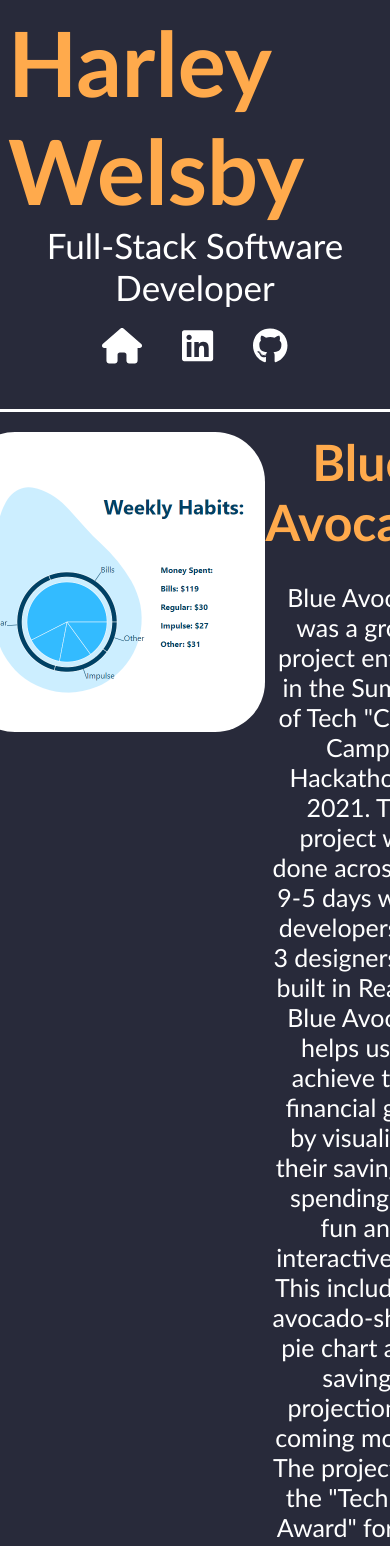
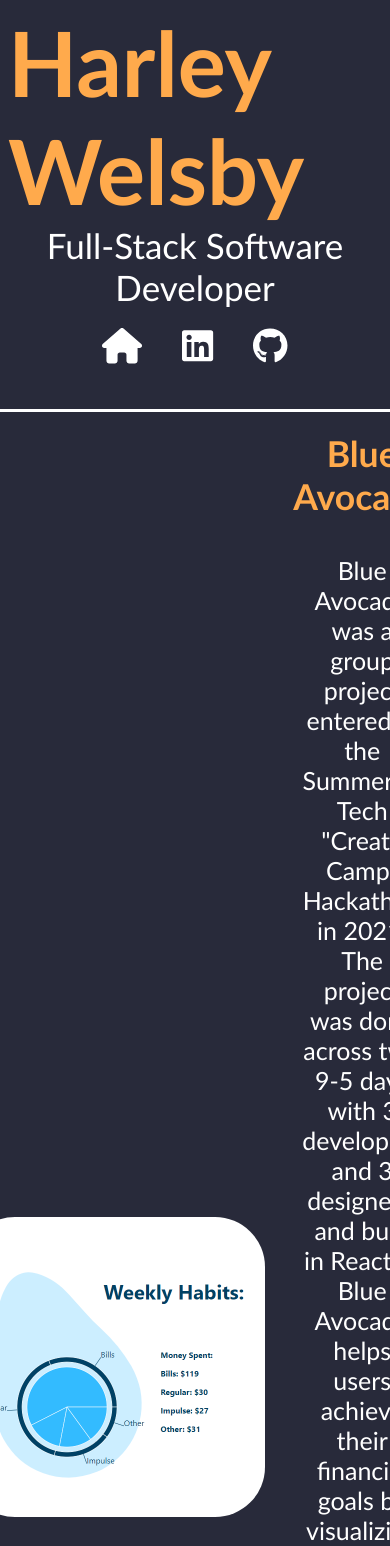
Before and after one commit to harleywelsby/Old-Portfolio-Site, a Next.js app: page /projects in a window 390 px wide. Shown: the top 1546 px of the page. Built offline with nearby package versions, Linux system fonts and the light colour scheme.

Commit message:
ProjectInfoBox is mobile compatible

```diff
--- a/components/ProjectInfoBox.tsx
+++ b/components/ProjectInfoBox.tsx
@@ -5,10 +5,11 @@ import {
   InfoBoxContent,
   NameText,
 } from "@/styles/styledComponents";
-import React from "react";
+import React, { useContext } from "react";
 import Image from "next/image";
 import { faGithub } from "@fortawesome/free-brands-svg-icons";
 import LinkLogo from "./LinkLogo";
+import { MobileUserContext } from "./MobileUserContext";
 
 interface ProjectInfoBoxProps {
   title: string;
@@ -23,11 +24,14 @@ function ProjectInfoBox({
   imagePath,
   link,
 }: ProjectInfoBoxProps) {
+  const { isUserOnMobile } = useContext(MobileUserContext);
+
   return (
     <ContentWrapper>
       <InfoBoxContent>
+        {!isUserOnMobile && (
           <Image
-          className="profilePhoto"
+            className="profilePhoto selfCenter"
             src={imagePath}
             alt="ProjectDemo"
             width={300}
@@ -35,9 +39,27 @@ function ProjectInfoBox({
             priority={true}
             loading="eager"
           />
+        )}
         <FlexColumn>
-          <NameText className="mobileNameText">{title} </NameText>
-          <DescriptionText>{description}</DescriptionText>
+          <NameText>{title}</NameText>
+          <DescriptionText
+            className={
+              isUserOnMobile ? "mobileDescriptionText" : "webDescriptionText"
+            }
+          >
+            {description}
+          </DescriptionText>
+          {isUserOnMobile && (
+            <Image
+              className="profilePhoto selfCenter negativeMarginRight"
+              src={imagePath}
+              alt="ProjectDemo"
+              width={250}
+              height={250}
+              priority={true}
+              loading="eager"
+            />
+          )}
         </FlexColumn>
         <LinkLogo iconName={faGithub} link={link} size={"2x"} newTab />
       </InfoBoxContent>
--- a/styles/globals.css
+++ b/styles/globals.css
@@ -39,6 +39,14 @@ a {
   padding: 20px;
 }
 
+.selfCenter {
+  align-self: center;
+}
+
+.negativeMarginRight {
+  margin-right: -2rem;
+}
+
 /* Mobile and Web Specific Styles */
 
 .mobilePageWrapper {
@@ -63,3 +71,13 @@ a {
 .webNameText {
   font-size: 90px;
 }
+
+.mobileDescriptionText {
+  font-size: 15px;
+  width: 90%;
+}
+
+.webDescriptionText {
+  font-size: 25px;
+  padding: 5px;
+}
--- a/styles/styledComponents.ts
+++ b/styles/styledComponents.ts
@@ -2,7 +2,7 @@ import styled from "styled-components";
 import "animate.css";
 
 interface ICrossPlatformComponent {
-  className: string;
+  className?: string;
 }
 
 export const PageWrapper = styled.div<ICrossPlatformComponent>`
@@ -85,8 +85,6 @@ export const FlexRow = styled.div`
 `;
 
 export const DescriptionText = styled.p`
-  font-size: 25px;
-  margin: 0.5;
+  margin: 2rem;
   text-align: center;
-  padding: 5px;
 `;
```
Lines whose indentation alone changed are shown as unchanged.
